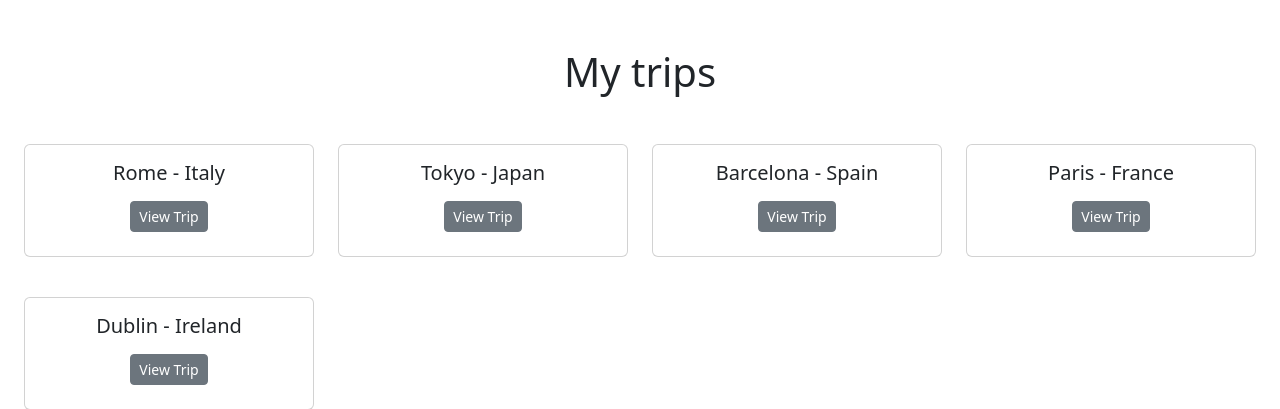
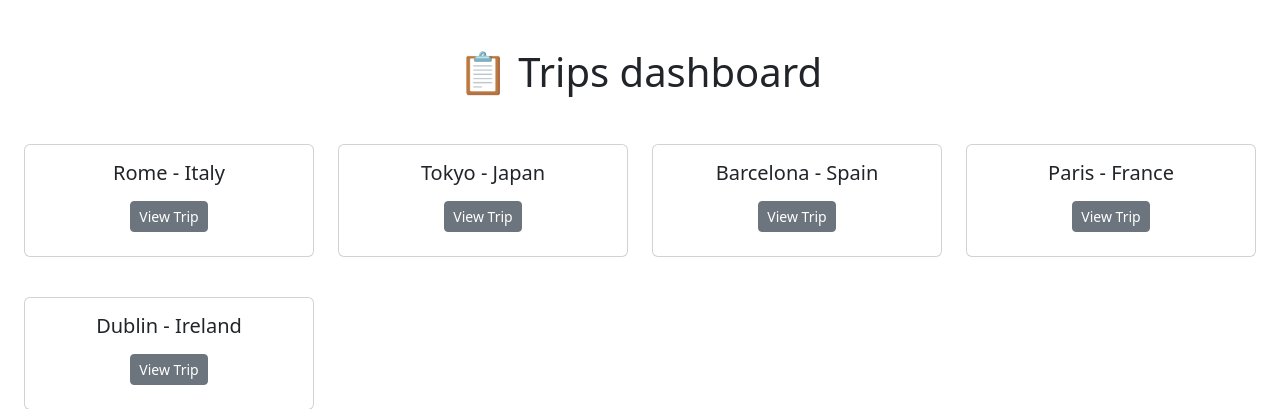
Before and after one commit to aifontao/TralvelPlanner, a Flask app: page / in a window 1280 px wide. Shown: the part 56-465 px from the top of the page. Run offline with Flask 3, Linux system fonts and the light colour scheme; a user stored in the database is signed in; data that the repository does not hold is empty; some libraries are stand-ins or nearby versions.

Commit message:
Improved layout and created conditional for when the user doesn't have trips

```diff
--- a/templates/index.html
+++ b/templates/index.html
@@ -5,8 +5,10 @@
 {% endblock %}
 
 {% block main %}
-    <h1 class="m-5">My trips</h1>
 
+<h1 class="m-5">📋 Trips dashboard</h1>
+
+    {% if trips %}
         <div class="row row-cols-1 row-cols-md-4 g-4 mb-5">
             {% for trip in trips %}
                 <div class="col">
@@ -22,6 +24,9 @@
                 </div>
             {% endfor %}
         </div>
+    {% else %}
+        <p class="mb-5">Ready for your next adventure? Start by adding a trip!</p>
+    {% endif %}
 
     <a class="btn btn-dark mb-5" href="/add_trip">⊕ Add Trip</a>
 
```
Also changed, not shown: 2 other files. Lines whose indentation alone changed are shown as unchanged.
